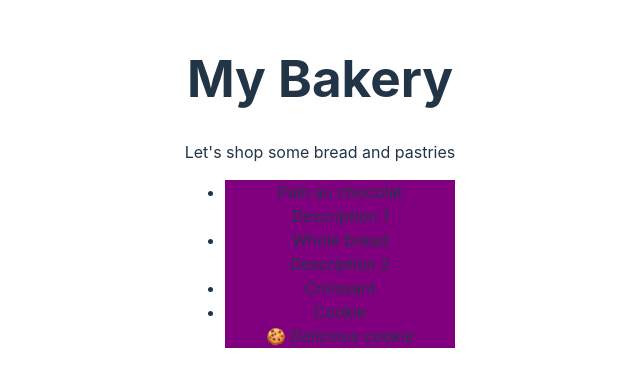
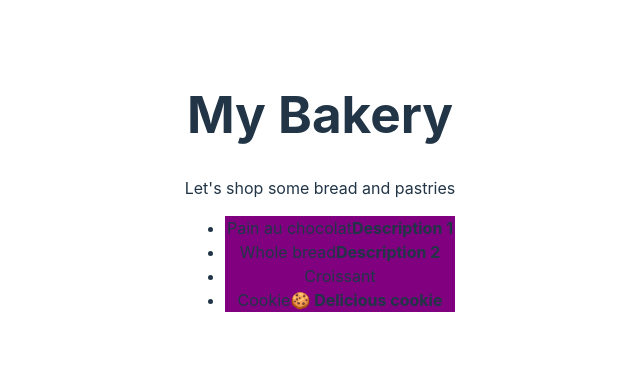
Before and after one commit to gpichot/react-2023-12-04, a React (Vite) app in the folder my-app/: page / in a window 1280 px wide. Shown: the part 210-596 px from the top of the page, without its empty margins (320-960 px from the left). Built offline with nearby package versions, Linux system fonts and the light colour scheme.

Commit message:
feat: add events

```diff
--- a/my-app/src/App.tsx
+++ b/my-app/src/App.tsx
@@ -15,7 +15,11 @@ function App() {
       <p>Let's shop some bread and pastries</p>
       <ul>
         {products.map((product) => {
-          return <ProductItem key={product.id} product={product} />;
+          return (
+            <ProductItem key={product.id} product={product}>
+              <strong>{product.description}</strong>
+            </ProductItem>
+          );
         })}
       </ul>
     </div>
--- a/my-app/src/components/ProductItem.tsx
+++ b/my-app/src/components/ProductItem.tsx
@@ -1,22 +1,32 @@
+import React from "react";
+
 type ProductItemProps = {
   product: {
     name: string;
     description?: string;
   };
+  children: React.ReactNode;
 };
 
 export function ProductItem(props: ProductItemProps) {
-  const { product } = props;
-  const { name, description } = product;
+  const { product, children } = props;
+  const { name } = product;
+
+  const handleMouseEnter = (e: React.MouseEvent<HTMLElement>) => {
+    console.log(`enter ${product.name}`, e);
+  };
+  const handleMouseLeave: React.MouseEventHandler<HTMLElement> = (e) => {
+    console.log(`leave ${product.name}`, e);
+  };
   return (
-    <li style={{ backgroundColor: "purple" }}>
+    <li
+      style={{ backgroundColor: "purple" }}
+      onClick={() => console.log(product)}
+      onMouseEnter={handleMouseEnter}
+      onMouseLeave={handleMouseLeave}
+    >
       {name}
-      {description ? (
-        <>
-          <br />
-          <span style={{ fontStyle: "italic" }}>{description}</span>
-        </>
-      ) : null}
+      {children}
     </li>
   );
 }
```
